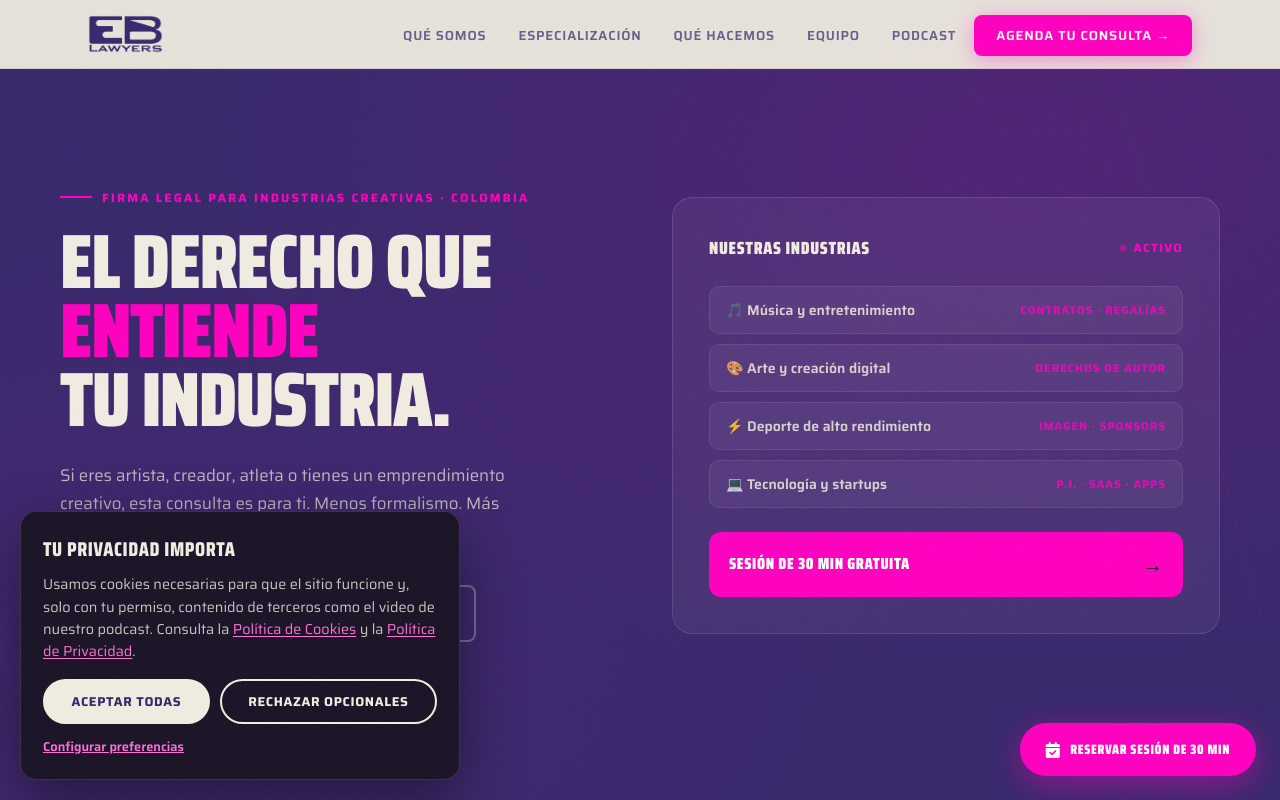
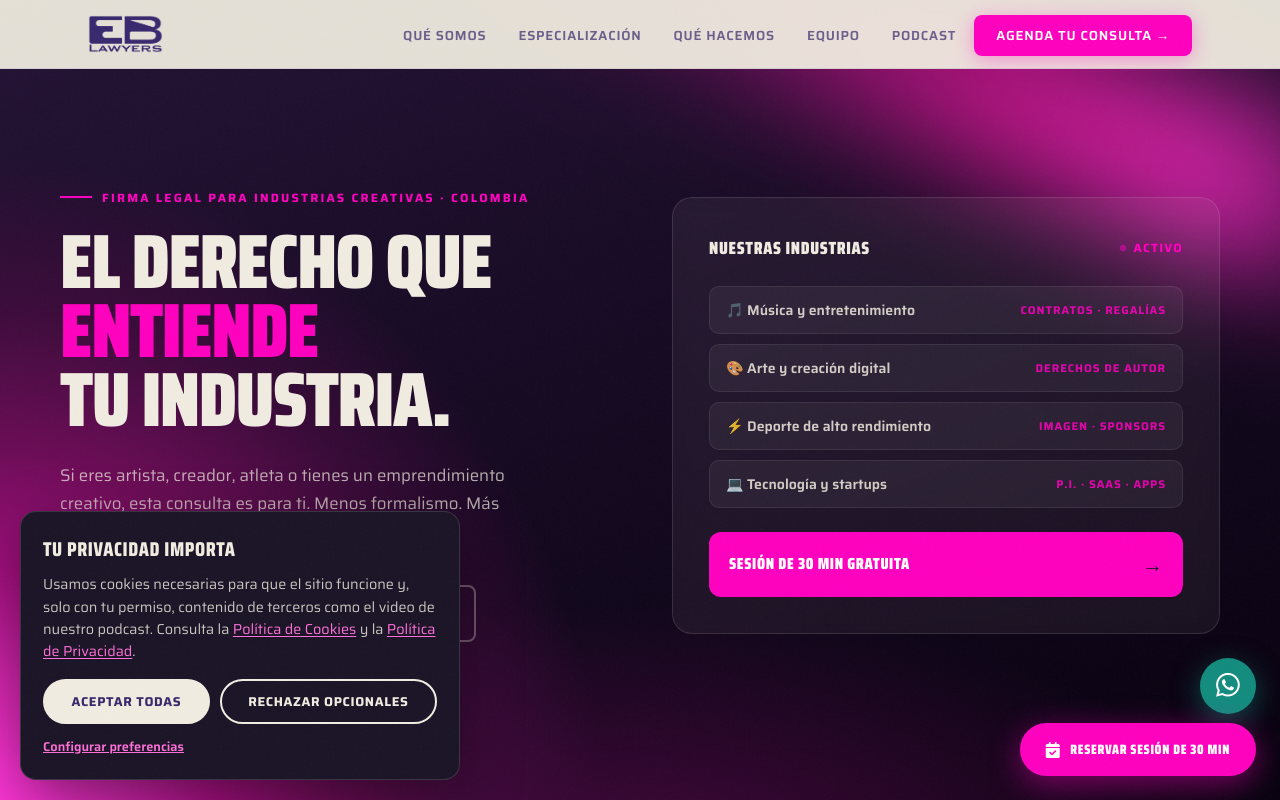
Before and after one commit to dsmensal92/EB-Lawyers, a plain HTML site: page index.html in a window 1280 px wide. Shown: the top 800 px of the page. Drawn offline with Linux system fonts and the light colour scheme.

Commit message:
Background and Button
Added WA button and changed the Background.

```diff
--- a/index.html
+++ b/index.html
@@ -344,21 +344,24 @@
     /* ===== HERO ===== */
     .hero {
       min-height: 100vh;
-      background: var(--purple);
+      /* Neon magenta shadow gradient: dark base, glow from bottom-left, diagonal streak to top-right */
+      background:
+        radial-gradient(ellipse 48vw 52vw at -1% 103%, #ff38d9 0%, #fc30d3 10%, rgba(226,38,184,.95) 22%, rgba(182,14,139,.9) 38%, rgba(126,12,97,.82) 56%, rgba(70,10,64,.72) 78%, rgba(40,8,45,0) 100%),
+        radial-gradient(ellipse 50vw 20vw at 48% 108%, rgba(110,8,88,.55) 0%, rgba(40,8,45,0) 100%),
+        linear-gradient(160deg, #241335 0%, #170a24 40%, #07010e 100%);
       display: flex; align-items: center;
       padding: 110px 28px 80px;
       position: relative; overflow: hidden;
     }
+    /* Diagonal neon streak toward the top-right */
     .hero::after {
-      content: '';
-      position: absolute; inset: 0;
-      background: radial-gradient(ellipse at 80% 20%, rgba(255,0,191,0.12) 0%, transparent 60%),
-                  radial-gradient(ellipse at 10% 80%, rgba(255,0,191,0.07) 0%, transparent 50%);
-      pointer-events: none;
+      content: ''; position: absolute; top: -2.5vw; right: -10vw; width: 80vw; height: 12.5vw;
+      background: linear-gradient(90deg, rgba(96,8,82,0) 0%, rgba(150,12,115,.55) 30%, rgba(206,20,142,.95) 62%, rgba(255,42,200,.85) 86%, rgba(96,8,82,.45) 100%);
+      transform: rotate(22deg); filter: blur(4.5vw); pointer-events: none; z-index: 0;
     }
     /* Diagonal accent lines */
     .hero-lines {
-      position: absolute; inset: 0; overflow: hidden; pointer-events: none; z-index: 0;
+      position: absolute; inset: 0; overflow: hidden; pointer-events: none; z-index: 0; display: none;
     }
     .hero-lines::before {
       content: '';
@@ -768,7 +771,7 @@
 
     /* ===== FOOTER ===== */
     footer {
-      background: var(--dark); padding: 64px 28px 104px;
+      background: var(--dark); padding: 64px 28px 168px;
     }
     .footer-inner { max-width: 1160px; margin: 0 auto; }
     .footer-top {
@@ -940,6 +943,22 @@
     .footer-link-btn:hover { color:var(--magenta); }
     .footer-bottom a { color:rgba(241,236,225,0.55); }
     .footer-link-btn { color:rgba(241,236,225,0.55); }
+
+    /* ===== FLOATING WHATSAPP BUTTON (stacked above the booking CTA) ===== */
+    .floating-wa {
+      position: fixed; right: 24px; bottom: 86px; z-index: 999;
+      width: 56px; height: 56px; border-radius: 50%;
+      display: inline-flex; align-items: center; justify-content: center;
+      background: #128C7E; color: #fff; font-size: 1.7rem; text-decoration: none;
+      box-shadow: 0 8px 28px rgba(18,140,126,.5);
+      transition: transform .2s, box-shadow .2s, background .2s;
+      animation: fadeUp 0.55s ease 0.5s both;
+    }
+    .floating-wa:hover { background: #0e6f64; transform: translateY(-3px); box-shadow: 0 14px 36px rgba(18,140,126,.6); }
+    .floating-wa:focus-visible { outline: 3px solid #fff; outline-offset: 3px; box-shadow: 0 0 0 6px #37286b; }
+    .floating-wa:active { transform: translateY(0); }
+    @media (max-width: 640px) { .floating-wa { right: 18px; bottom: 78px; width: 48px; height: 48px; font-size: 1.5rem; } }
+    @media (prefers-reduced-motion: reduce) { .floating-wa, .floating-cta { animation: none; transition: none; } }
   </style>
 </head>
 <body>
@@ -1468,6 +1487,11 @@
 </footer>
 
 <!-- ===== FLOATING BOOKING BUTTON ===== -->
+<!-- ===== FLOATING WHATSAPP BUTTON ===== -->
+<a href="https://wa.me/573112188007?text=Hola%20EB%20Lawyers%2C%20quiero%20agendar%20una%20sesi%C3%B3n%20de%20orientaci%C3%B3n." target="_blank" rel="noopener" class="floating-wa" aria-label="Escríbenos por WhatsApp" title="Escríbenos por WhatsApp">
+  <i class="fab fa-whatsapp" aria-hidden="true"></i>
+</a>
+
 <a href="https://calendar.app.google/EwaS9asoZViRt9d4A" target="_blank" rel="noopener" class="floating-cta" aria-label="Reservar sesión de 30 min">
   <i class="fas fa-calendar-check"></i> <span>Reservar sesión de 30 min</span>
 </a>
```
